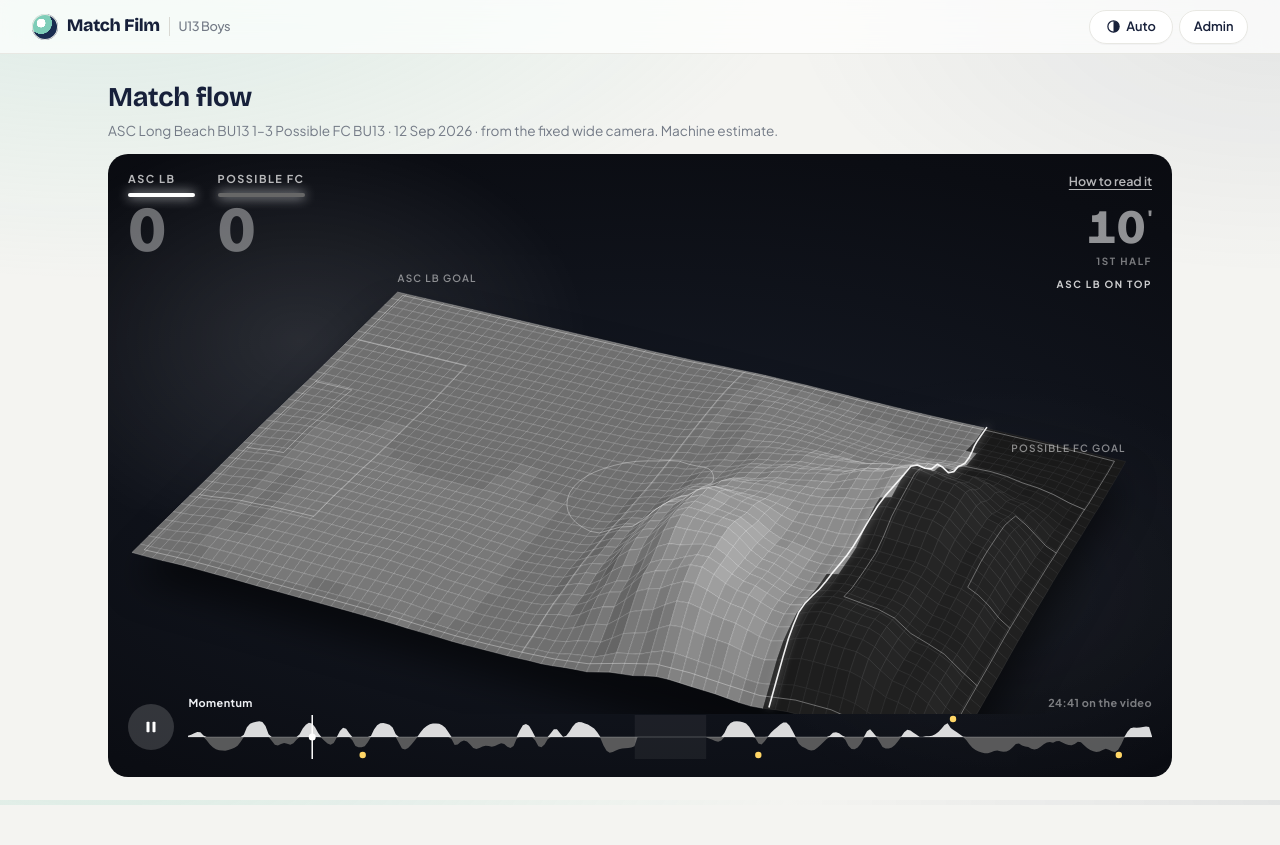
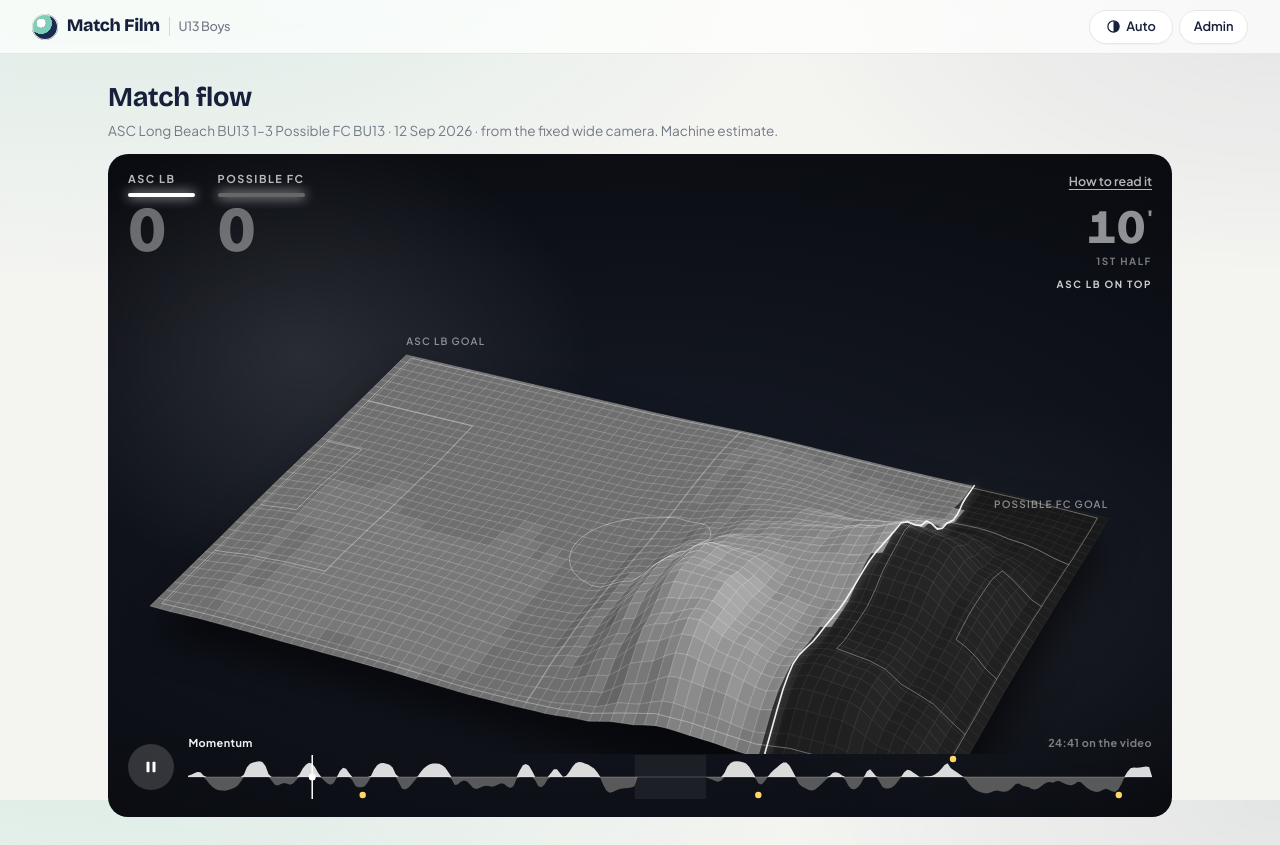
Before and after one commit to mcgiardina/soccerstats, a React (Vite) app: page /flow-demo in a window 1280 px wide. Before the commit the page ends 805 px from the top, so only its background shows below. Built offline with nearby package versions, Linux system fonts and the light colour scheme; no server answers; the database is empty.

Commit message:
FlowField: headroom for goal spikes below the score
Co-Authored-By: Claude Fable 5.1 <noreply@anthropic.com>

```diff
--- a/src/components/FlowField.tsx
+++ b/src/components/FlowField.tsx
@@ -115,7 +115,7 @@ export default function FlowField({ flow, names, colors, goals = [], onSeek }: P
       }
     };
     for (const at of flow.attacks) if (Math.abs(at.t - t) < 90) bump(at.team, SPIKE * Math.min(1, at.score / maxScore) * 0.8, t - at.t, 5, 14);
-    for (const g of goals) if (Math.abs(g.t - t) < 140) bump(g.team, SPIKE * 1.1, t - g.t, 4, 30);
+    for (const g of goals) if (Math.abs(g.t - t) < 140) bump(g.team, SPIKE * 0.95, t - g.t, 4, 30);
   }, [flow, H, S, goals, maxScore]);
 
   const draw = useCallback(() => {
@@ -129,7 +129,7 @@ export default function FlowField({ flow, names, colors, goals = [], onSeek }: P
     const { z, seam, px } = buf.current;
     sample(t, z, seam);
 
-    const scale = Math.min(w * 0.8, h * 1.5), cx = w * 0.5, cy = h * 0.63;
+    const scale = Math.min(w * 0.78, h * 1.35), cx = w * 0.5, cy = h * 0.68;
     const cosY = Math.cos(YAW), sinY = Math.sin(YAW), cosE = Math.cos(ELEV), sinE = Math.sin(ELEV);
     const proj = (u: number, v: number, zz: number): [number, number] => {
       const x = u - 0.5, y = (v - 0.5) * PITCH_W;            // v = 0 is the near touchline
--- a/src/index.css
+++ b/src/index.css
@@ -398,7 +398,7 @@ textarea { min-height: 84px; resize: vertical; }
   background: radial-gradient(120% 90% at 50% 55%, #161b26 0%, #0b0d13 62%, #07080c 100%); }
 .flow::after { content: ""; position: absolute; inset: 0; pointer-events: none; z-index: -1; opacity: .5;
   background: radial-gradient(40% 50% at 18% 30%, color-mix(in oklab, var(--flow-us) 22%, transparent), transparent 70%), radial-gradient(40% 50% at 84% 70%, color-mix(in oklab, var(--flow-them) 22%, transparent), transparent 70%); }
-.flow-stage { display: block; width: 100%; height: clamp(320px, 52vw, 560px); letter-spacing: .08em; }
+.flow-stage { display: block; width: 100%; height: clamp(340px, 56vw, 600px); letter-spacing: .08em; }
 .flow-score { position: absolute; top: 1.1rem; left: 1.25rem; display: flex; gap: 1.4rem; pointer-events: none; }
 .flow-score .side { display: grid; gap: .3rem; min-width: 4.2rem; }
 .flow-score .nm { font-size: .68rem; font-weight: 700; letter-spacing: .14em; text-transform: uppercase; color: rgba(255,255,255,.7); max-width: 9rem; white-space: nowrap; overflow: hidden; text-overflow: ellipsis; }
```
